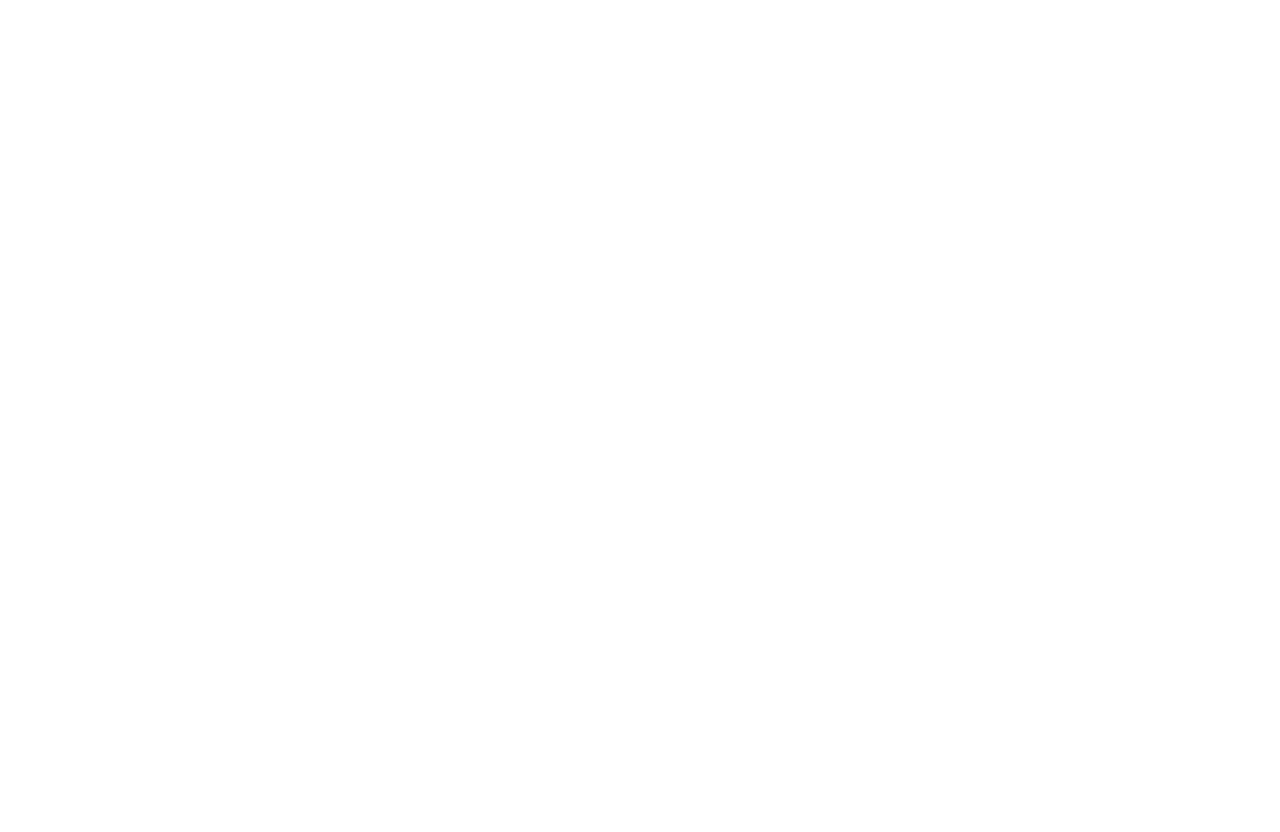
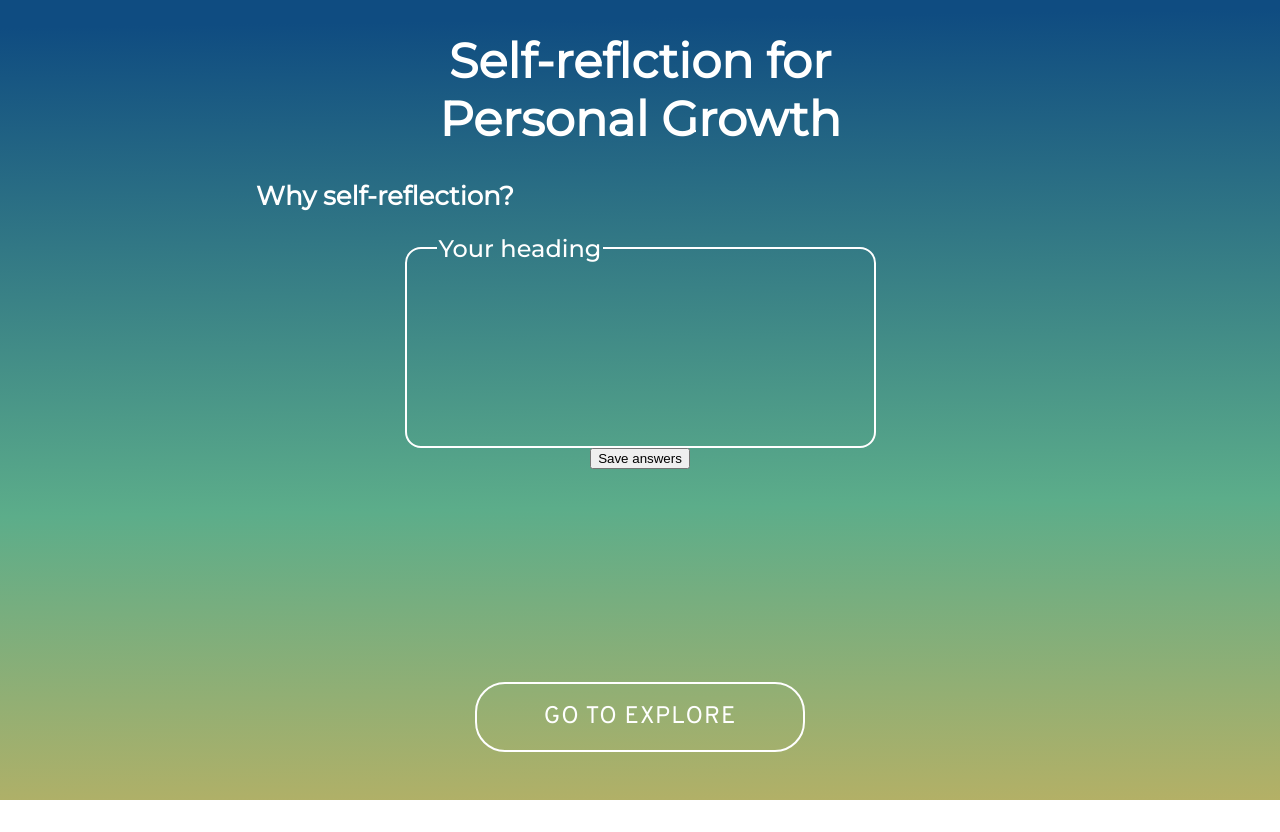
Before and after one commit to Bianca9977/Wellbeing-website, a React (Create React App) app in the folder wellbeing-website/: page /reflection/1 in a window 1280 px wide. Before the commit the page ends 800 px from the top, so only its background shows below. Built offline with nearby package versions, Linux system fonts and the light colour scheme.

Commit message:
Reflection page WIP

```diff
--- a/wellbeing-website/src/App.scss
+++ b/wellbeing-website/src/App.scss
@@ -58,16 +58,34 @@
       margin: 50px 0 20px 0;
     }
 
+    .react-select {
+      &__option {
+        padding: 12px 0;
+        color: $color_text;
+        font-family: 'Montserrat Medium', sans-serif;
+        cursor: pointer;
+
+        &--is-focused {
+          background-color: #FFD599;
+        }
+
+        &:not(:last-child) {
+          //border-bottom: 1px solid $color_text;
+        }
+      }
+    }
+
     .react-select__control {
       max-width: 370px;
       background-color: white;
       height: 60px;
-      border-radius: 10px;
+      border-radius: 10px 10px 0 0;
       font-size: 24px;
-      text-align: center;
+      //text-align: center;
       font-family: 'Overpass', sans-serif;
       font-weight: 500;
       cursor: pointer;
+
     }
 
     .react-select__menu {
@@ -76,6 +94,11 @@
       text-align: center;
       font-family: 'Overpass', sans-serif;
       font-weight: 500;
+
+      &-list {
+        padding: 0;
+        border-radius: 0 0 10px 10px;
+      }
     }
 
     .react-select__indicator-separator {
--- a/wellbeing-website/src/MoodRecommendation.js
+++ b/wellbeing-website/src/MoodRecommendation.js
@@ -70,7 +70,7 @@
 
     return (
         <div className="component-recommendations">
-            <div className='bg-container'></div>
+            {/* <div className='bg-container'></div> */}
             <div className='container'>
             <div className="col-left">
                 <h1 className='title-text'>If you feel <br/><span className='mood-text'>{mood}</span></h1>
--- a/wellbeing-website/src/Reflection.js
+++ b/wellbeing-website/src/Reflection.js
@@ -1,16 +1,76 @@
 import React from 'react';
 import { Routes, Route, useParams } from "react-router-dom";
+import { useNavigate } from "react-router-dom";
 import './styles/reflection.scss';
 
 export default function Reflection() {
+    let navigate = useNavigate();
     let params = useParams();
     const mood = params.mood;
 
+    const happyRecomm = [
+      {
+
+      }
+    ]
+
+    const sadRecomm = [
+      {
+
+      }
+    ]
+
+    const stressedRecomm = [
+      {
+
+      }
+    ]
+
+    const lonelyRecomm = [
+      {
+
+      }
+    ]
+
+    const exploreRecomm = [
+      {
+
+      }
+    ]
+
+
+    function goToExplore() {
+      navigate('/explore');
+    }
+
+    function downloadTxtFile() {
+      let element = document.createElement("a");
+      let file = new Blob([document.getElementById('myInput').value], {type: 'text/plain'});
+      element.href = URL.createObjectURL(file);
+      element.download = "myFile.txt";
+      document.body.appendChild(element); // Required for this to work in FireFox
+      element.click();
+    }
+
     return (
         <div className="reflection-container">
-            <div className='bg-container'></div>
-            <div className='container'>
+          <div className='container'>
+                <h1>Self-reflction for <br/> Personal Growth</h1>
+                <div>
+                    <h2>Why self-reflection?</h2>
+                </div>
 
+                <div className="text-area-container">
+                  <fieldset>
+                  {/* <label for="myInput">Review of W3Schools:</label> */}
+                  <legend>Your heading</legend>
+                  <textarea id="myInput" name="myInput" rows="10" cols="50"></textarea>
+                  </fieldset>
+                  <button onClick={downloadTxtFile}>Save answers</button>
+                </div>
+                <button className='explore-button' onClick={goToExplore}>
+                    GO TO EXPLORE
+                </button>
           </div>
         </div>
       );
--- a/wellbeing-website/src/styles/card.scss
+++ b/wellbeing-website/src/styles/card.scss
@@ -2,8 +2,8 @@
 @import './fonts.scss';
 
 .component-activity-card {
-   // background-color: $color_primary;
-   background: linear-gradient(95.65deg, #90EE90 -107.47%, #5DAF8A -35.41%, #0F4C81 89.57%);
+    background-color: transparent;
+   //background: linear-gradient(95.65deg, #90EE90 -107.47%, #5DAF8A -35.41%, #0F4C81 89.57%);
 
     color: white;
     font-family: 'Overpass', sans-serif;
@@ -17,6 +17,7 @@
     justify-content: center;
     align-items: center;
     padding: 20px;
+    border: 2px solid $color_outline;
     border-radius: 16px;
     transition: all 1s;
     min-width: 120px;
@@ -24,6 +25,7 @@
     &:hover {
         cursor: pointer;
         transition: all 1s;
-        box-shadow: 0px 4px 50px 10px $color_orange;
+        border-color: $color_orange;
+        box-shadow: 0px 4px 50px 0px $color_orange;
     }
 }
--- a/wellbeing-website/src/styles/common.scss
+++ b/wellbeing-website/src/styles/common.scss
@@ -2,12 +2,13 @@
 @import './fonts.scss';
 
 .explore-button {
-    background: linear-gradient(90deg, #5CAD8A 10%, #0F4C81 90%);
+    //background: linear-gradient(90deg, #5CAD8A 10%, #0F4C81 90%);
     //box-shadow: 0px 4px 30px 0px #0F4C8180;
+    background-color: transparent;
     width: 330px;
     height: 70px;
     border-radius: 30px;
-    border: none;
+    border: 2px solid white;
     color: white;
     font-size: 24px;
     cursor: pointer;
@@ -17,11 +18,12 @@
     margin: auto;
     left: 0;
     right: 0;
-    bottom: 10%;
+    bottom: 6%;
     transition: all 1s;
 
     &:hover {
         transition: all 1s;
+        border-color: $color_orange;
         box-shadow: 0px 4px 30px 0px $color_orange;
     }
 }
--- a/wellbeing-website/src/styles/item.scss
+++ b/wellbeing-website/src/styles/item.scss
@@ -2,19 +2,23 @@
 @import './fonts.scss';
 
 .component-item {
-    display: flex;
+  display: flex;
   justify-content: center;
   align-items: center;
   height: 250px;
   width: 100%;
-  background-color: $color_primary;
+  background-color: transparent;
+  border: 2px solid white;
+  border-radius: 16px;
   color: #fff;
   margin: 35px;
   font-size: 4em;
+  transition: all 1s;
 
   &:hover {
     cursor: pointer;
     transition: all 1s;
+    border-color: $color_orange;
     box-shadow: 0px 4px 30px 10px $color_orange;
-    }
+  }
 }
--- a/wellbeing-website/src/styles/mindfulness.scss
+++ b/wellbeing-website/src/styles/mindfulness.scss
@@ -9,6 +9,8 @@
     right: 0;
     height: 100vh;
    // background: $color_light;
+   //background: linear-gradient(269.66deg, #0F4C81 -13.53%, #5CAD8A 39.95%, #FFB347 119.05%);
+   background: linear-gradient(179.14deg, #0F4C81 3.38%, #5CAD8A 63.08%, #FFB347 131.35%);
 
     .container {
         max-width: 60vw;
@@ -16,16 +18,16 @@
         margin: 0 auto;
 
         h1 {
-            font-size: 64px;
+            font-size: 48px;
             font-family: 'Montserrat', sans-serif;
             color: white;
         }
 
         h2 {
-            font-size: 32px;
-            color: $color_primary;
+            font-size: 26px;
+            color: white;
             text-align: start;
-            font-family: 'Montserrat Medium', sans-serif;
+            font-family: 'Montserrat', sans-serif;
         }
     }
 
@@ -46,7 +48,7 @@
     .rec-arrow {
         background-color: transparent;
         box-shadow: none;
-        color: $color_primary;
+        color: white;
 
         &:enabled {
             &:hover {
@@ -57,30 +59,31 @@
         &:enabled {
             background-color: transparent !important;
             box-shadow: none !important;
-            color: $color_primary !important;
+            color: white !important;
         }
 
         &:disabled {
-            color: $color_grey;
+            //color: $color_grey;
+            opacity: 0;
             cursor: default;
         }
     }
 
     .rec-dot {
-        box-shadow: $color_primary 0px 0px 1px 2px;
+        box-shadow: white 0px 0px 1px 2px;
 
         &:hover {
-            box-shadow: $color_primary 0px 0px 1px 2px;
+            box-shadow: white 0px 0px 1px 2px;
             transform: scale(1.2);
         }
 
         &:focus {
-            box-shadow: $color_primary 0px 0px 1px 2px;
+            box-shadow: white 0px 0px 1px 2px;
         }
 
         &_active {
-            background-color: $color_primary;
-            box-shadow: $color_primary 0px 0px 1px 2px;
+            background-color: white;
+            box-shadow: white 0px 0px 1px 2px;
         }
 
 
--- a/wellbeing-website/src/styles/recommendations.scss
+++ b/wellbeing-website/src/styles/recommendations.scss
@@ -3,6 +3,7 @@
 
 .component-recommendations {
     height: 100vh;
+    background: linear-gradient(269.68deg, #105189 22.28%, #44886B 80.59%, #FFB347 107.67%);
 
     .bg-container {
         background: url('../images/background_options.png');
@@ -63,7 +64,7 @@
         }
 
         h2 {
-            color: $color_primary;
+            color: white;
             font-family: 'Overpass', sans-serif;
             font-weight: 300;
             text-align: start;
--- a/wellbeing-website/src/styles/reflection.scss
+++ b/wellbeing-website/src/styles/reflection.scss
@@ -0,0 +1,58 @@
+@import './variables.scss';
+@import './fonts.scss';
+
+.reflection-container {
+    position: absolute;
+    top: 0;
+    bottom: 0;
+    left: 0;
+    right: 0;
+    height: 100vh;
+    background: linear-gradient(179.14deg, #0F4C81 3.38%, #5CAD8A 63.08%, #FFB347 131.35%);
+
+    .container {
+        max-width: 60vw;
+        height: inherit;
+        margin: 0 auto;
+
+        h1 {
+            font-size: 48px;
+            font-family: 'Montserrat', sans-serif;
+            color: white;
+        }
+
+        h2 {
+            font-size: 26px;
+            color: white;
+            text-align: start;
+            font-family: 'Montserrat', sans-serif;
+        }
+
+        .text-area-container {
+            display: flex;
+            flex-direction: column;
+            align-items: center;
+
+            fieldset {
+                border: 2px solid white;
+                border-radius: 16px;
+                text-align: start;
+                padding-left: 30px;
+                color: white;
+                font-family: 'Montserrat Medium', sans-serif;
+                font-size: 24px;
+                //background-color: rgba(255, 255, 255, 0.3);
+            }
+
+            textarea {
+                width: 100%;
+                max-width: 500px;
+                outline: none;
+                border: none;
+                background-color: transparent;
+                color: white;
+                resize: none;
+            }
+        }
+    }
+}
--- a/wellbeing-website/src/styles/variables.scss
+++ b/wellbeing-website/src/styles/variables.scss
@@ -1,6 +1,7 @@
 $color_primary: #0F4C81;
 $color_secondary: #5CAD8A;
-$color_text: #291711;
+$color_text: #051B2E;
 $color_light: #90EE90;
 $color_orange: #FFB347;
 $color_grey: #BBBBBB;
+$color_outline: white;
```
